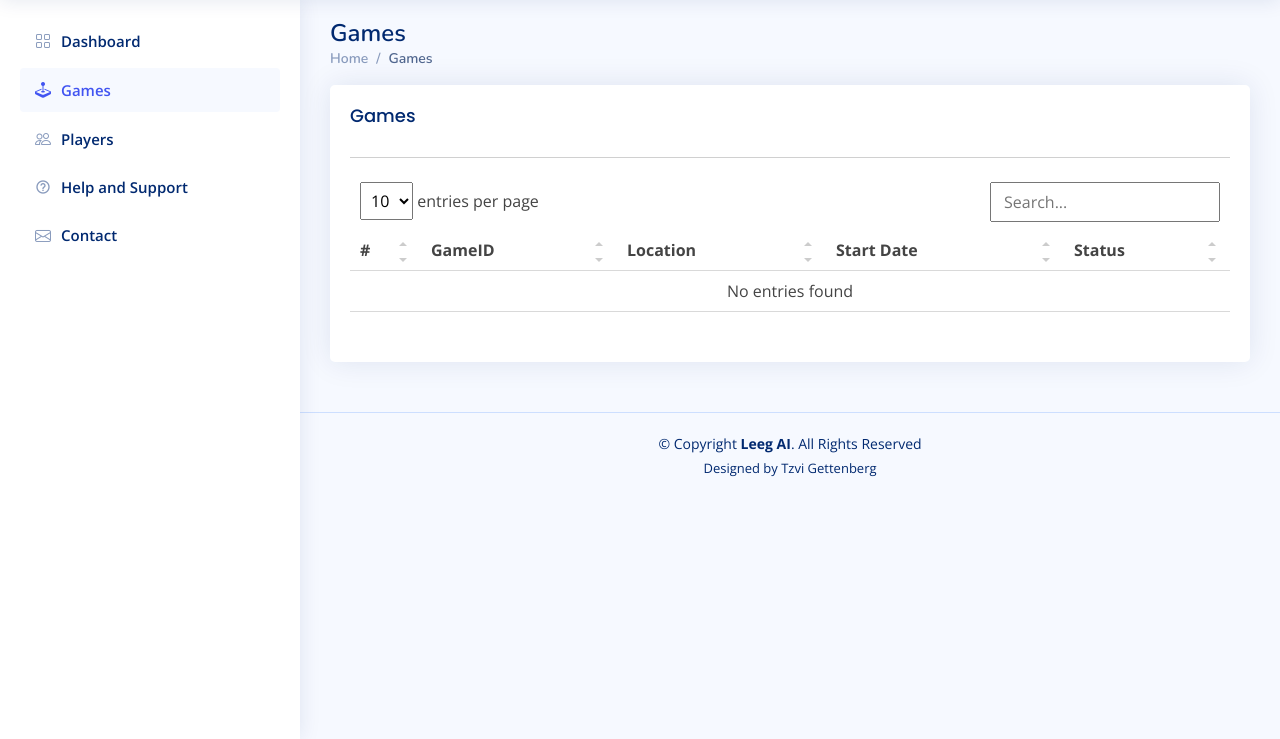
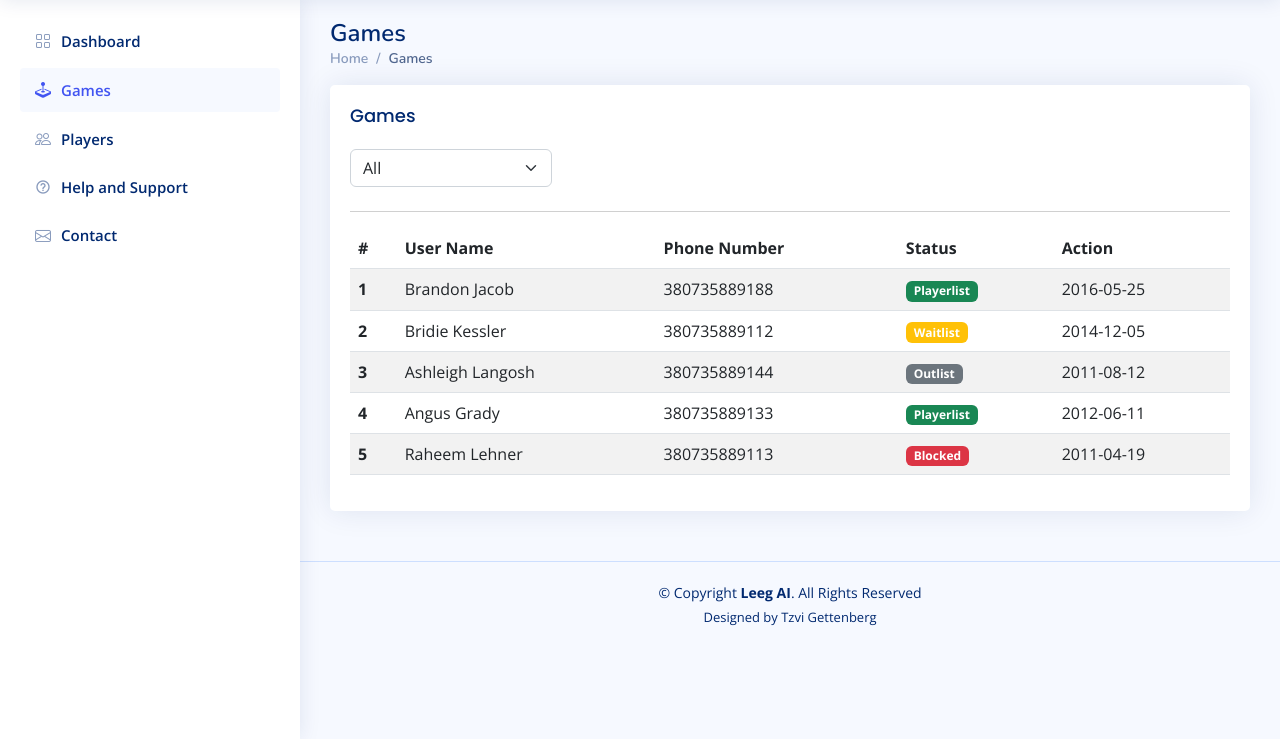
Before and after one commit to keiru517/wa_game_bot, a Django app: page /games in a window 1280 px wide. Shown: the part 61-800 px from the top of the page. Run offline with Django 4.2, Linux system fonts and the light colour scheme; some libraries are stand-ins or nearby versions.

Commit message:
updated css

```diff
--- a/whatsapp/templates/games.html
+++ b/whatsapp/templates/games.html
@@ -24,54 +24,65 @@
               <div class="card">
                 <div class="card-body">
                   <h5 class="card-title">Games</h5>
-                  <!-- <p>You can find and read any industy-specific documentations and resources here.</p>
-                  <div class="col-md-2 col-lg-2">
-                    <div class="form-floating mb-3">
-                      <select class="form-select" id="floatingSelect" aria-label="Category">
-                        <option selected="">Accounting/CPA</option>
-                        <option value="1">Human Resources</option>
-                        <option value="2">Legal</option>
+                  <div class="row">
+                    <div class="col-sm-6 col-md-3 mb-2">
+                      <select class="form-select" aria-label="Default select example">
+                        <option selected="">All</option>
+                        <option value="1">My Games</option>
+                        <option value="2">Upcoming Games</option>
+                        <option value="2">Expired Games</option>
                       </select>
-                      <label for="floatingSelect">Category</label>
                     </div>
-                  </div> -->
+
+                  </div>
                   <hr>
-                  <!-- Table with stripped rows -->
-                  <table class="table datatable">
+
+                  <table class="table table-striped">
                     <thead>
                       <tr>
                         <th scope="col">#</th>
-                        <th scope="col">GameID</th>
-                        <th scope="col">Location</th>
-                        <th scope="col">Start Date</th>
+                        <th scope="col">User Name</th>
+                        <th scope="col">Phone Number</th>
                         <th scope="col">Status</th>
-                        {% if request.user.is_staff %}
-                          <th scope="col">Action</th>
-                        {% endif %}
+                        <th scope="col">Action</th>
                       </tr>
                     </thead>
                     <tbody>
-                      {% for client in clients %}
                       <tr>
-                        <th scope="row">{{forloop.counter}}</th>
-                        <td>{{client.username}}</td>
-                        <td>{{client.email}}</td>
-                        <td>{{client.date_joined}}</td>
-                        {% if client.is_active %}
-                          <td><span class="badge bg-success">Active</span></td>
-                        {% else %}
-                          <td><span class="badge bg-danger">Rejected</span></td>
-                        {% endif %}
-                        {% if request.user.is_staff %}
-                        <td>
-                          <a href="#" class="btn btn-warning btn-sm" title="Remove my profile image"><i
-                              class="bi bi-box-arrow-in-left"></i></a>
-                          <a href="#" class="btn btn-danger btn-sm" data-bs-toggle="modal" data-bs-target="#deleteModal"
-                            title="Remove my profile image"><i class="bi bi-box-arrow-right"></i></a>
-                        </td>
-                        {% endif %}
+                        <th scope="row">1</th>
+                        <td>Brandon Jacob</td>
+                        <td>380735889188</td>
+                        <td><span class="badge bg-success">Playerlist</span></td>
+                        <td>2016-05-25</td>
                       </tr>
-                      {% endfor %}
+                      <tr>
+                        <th scope="row">2</th>
+                        <td>Bridie Kessler</td>
+                        <td>380735889112</td>
+                        <td><span class="badge bg-warning">Waitlist</span></td>
+                        <td>2014-12-05</td>
+                      </tr>
+                      <tr>
+                        <th scope="row">3</th>
+                        <td>Ashleigh Langosh</td>
+                        <td>380735889144</td>
+                        <td><span class="badge bg-secondary">Outlist</span></td>
+                        <td>2011-08-12</td>
+                      </tr>
+                      <tr>
+                        <th scope="row">4</th>
+                        <td>Angus Grady</td>
+                        <td>380735889133</td>
+                        <td><span class="badge bg-success">Playerlist</span></td>
+                        <td>2012-06-11</td>
+                      </tr>
+                      <tr>
+                        <th scope="row">5</th>
+                        <td>Raheem Lehner</td>
+                        <td>380735889113</td>
+                        <td><span class="badge bg-danger">Blocked</span></td>
+                        <td>2011-04-19</td>
+                      </tr>
                     </tbody>
                   </table>
                   <!-- End Table with stripped rows -->
```
Also changed, not shown: whatsapp/templates/players.html (+8 -8 lines).
